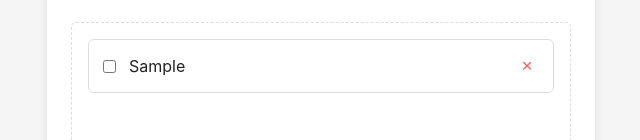
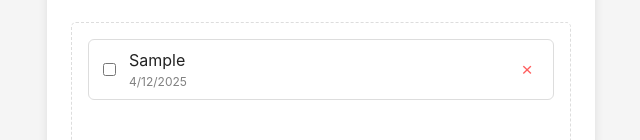
Before and after one commit to BLADEVIK/FrontDev-Welcome-Task-Practice-dev, a React (Create React App) app: page / in a window 1280 px wide. Both pictures are taken after typing "Sample" into the empty fields and a click on the button "Добавить". Shown: the part 191-331 px from the top of the page, without its empty margins (319-959 px from the left). Built offline with nearby package versions, Linux system fonts and the light colour scheme.

Commit message:
Add the current date to each entered task

```diff
--- a/src/components/Todo.scss
+++ b/src/components/Todo.scss
@@ -66,4 +66,15 @@
     text-decoration: line-through;
     color: gray;
   }
+
+  .task-content {
+    display: flex;
+    flex-direction: column;
+  }
+
+  .task-date {
+    font-size: 12px;
+    color: gray;
+    margin-top: 4px;
+  }
 }
--- a/src/components/Todo.tsx
+++ b/src/components/Todo.tsx
@@ -6,6 +6,7 @@ interface Task {
   id: number;
   text: string;
   completed: boolean;
+  date: string;
 }
 
 const Todo: React.FC = () => {
@@ -17,7 +18,6 @@ const Todo: React.FC = () => {
     document.body.classList.remove("light", "dark");
     document.body.classList.add(theme);
   }, [theme]);
-
 
   const toggleTheme = () => {
     setTheme((prev) => (prev === "light" ? "dark" : "light"));
@@ -31,6 +31,7 @@ const Todo: React.FC = () => {
       id: Date.now(),
       text: inputValue.trim(),
       completed: false,
+      date: new Date().toLocaleDateString(),
     };
 
     setTasks((prev) => [...prev, newTask]);
@@ -77,9 +78,12 @@ const Todo: React.FC = () => {
               checked={task.completed}
               onChange={() => toggleTaskCompletion(task.id)}
             />
-            <span className={task.completed ? 'task-text completed' : 'task-text'}>
-              {task.text}
-            </span>
+            <div className='task-content'>
+              <span className={task.completed ? 'task-text completed' : 'task-text'}>
+                {task.text}
+              </span>
+              <span className='task-date'>{task.date}</span>
+            </div>
             <button className='delete-button' onClick={() => deleteTask(task.id)}>
               ×
             </button>
```
